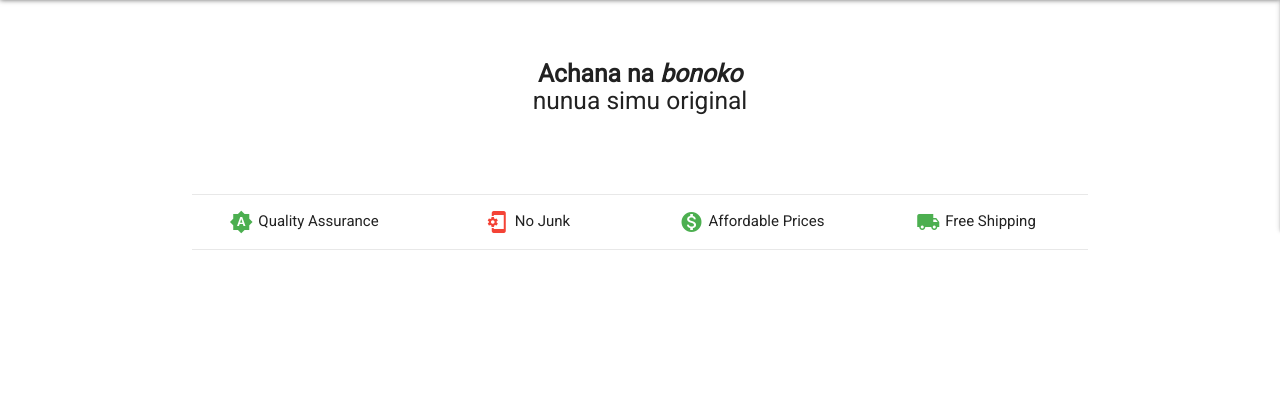
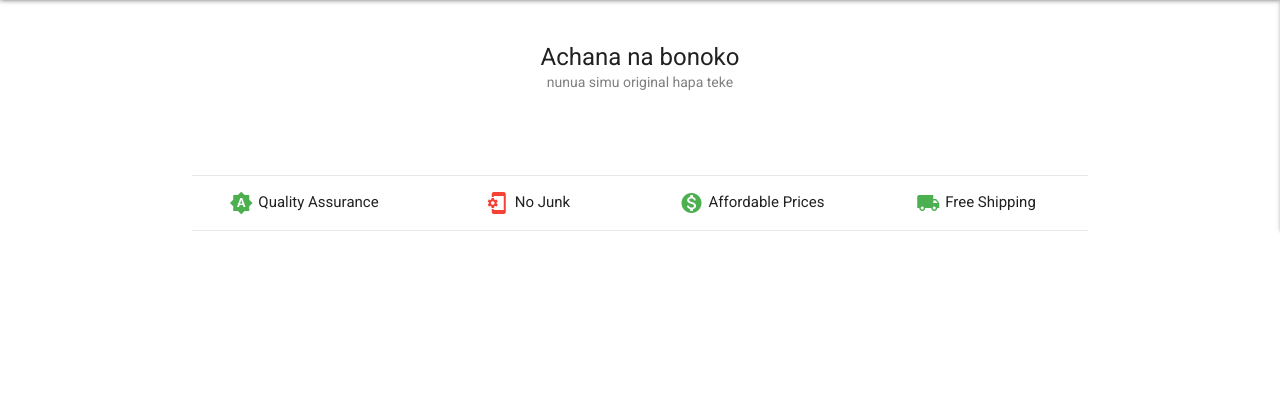
Before and after one commit to JamesKirkAndSpock/Hirola, a Django app: page / in a window 1280 px wide. Shown: the part 90-510 px from the top of the page. Run offline with Django 3.2, Linux system fonts and the light colour scheme; data that the repository does not hold is empty; parts of the project's set-up code (start-up, migrations or seed data) failed here and were passed over; some libraries are stand-ins or nearby versions.

Commit message:
-landing page css

```diff
--- a/hirola/front/static/front/css/landing_page.css
+++ b/hirola/front/static/front/css/landing_page.css
@@ -95,3 +95,14 @@ h6 {
         padding-top: 25px !important;
     }
 }
+
+.header-tag {
+  font-size: 24px;
+  margin: 0px 0px;
+  line-height: 26px;
+}
+
+.faded-text {
+  font-size: 14px;
+  color: gray;
+}
--- a/hirola/front/templates/front/landing_page.html
+++ b/hirola/front/templates/front/landing_page.html
@@ -10,7 +10,8 @@
 <div class="main-content">
 <div class="container content">
   <div class="row center main-head">
-    <h5><b>Achana na <i>bonoko</i></b><br>nunua simu original</h5>
+    <p class="header-tag">Achana na bonoko<br>
+    <h6 class="faded-text">nunua simu original hapa teke</h6></p>
   </div>
   <div class="row center land-imgs">
     {% for category in categories %}
```
